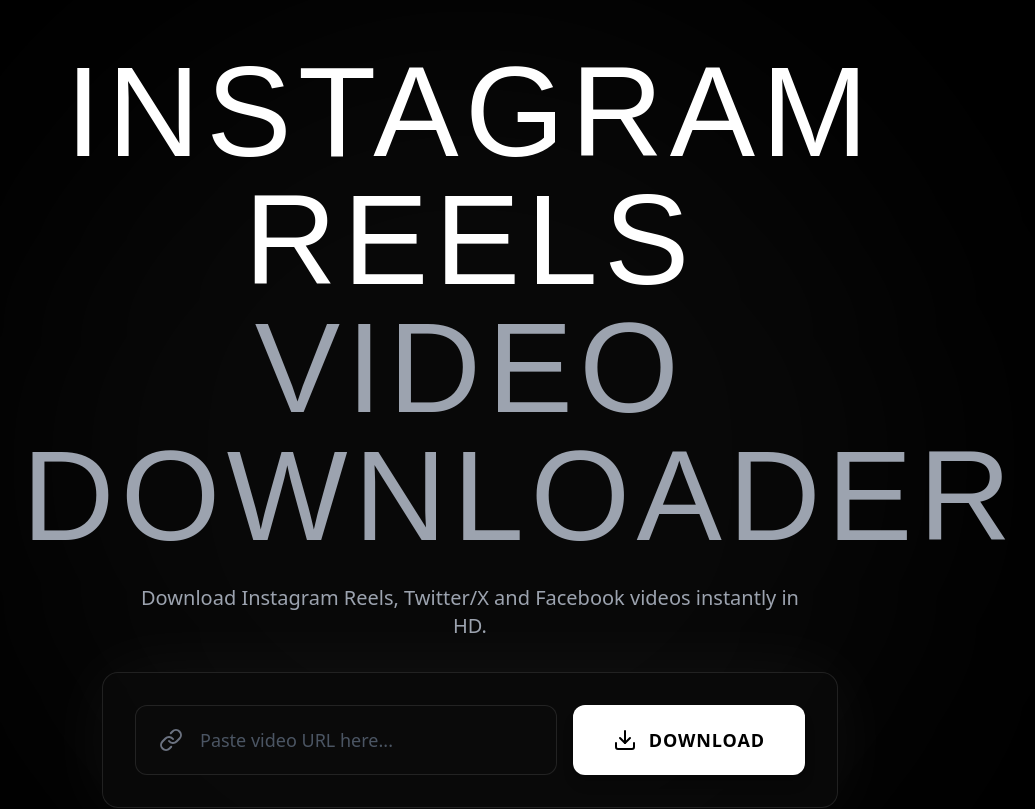
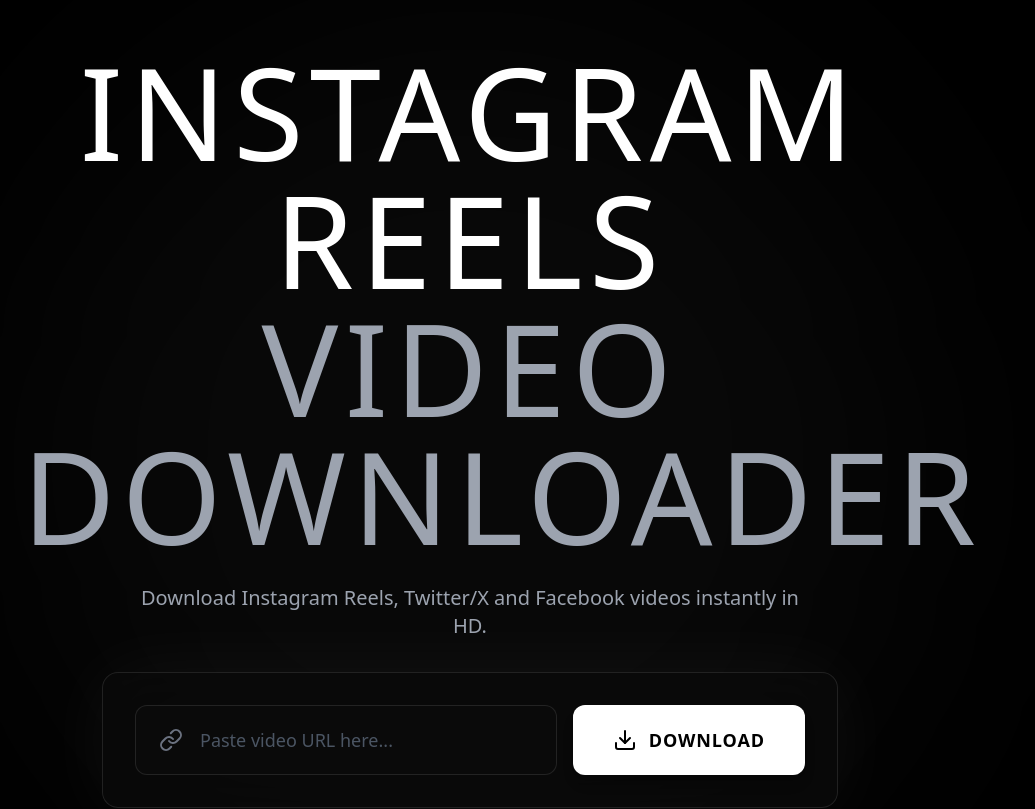
Before and after one commit to Pranayx24/VidDownloader1, a React (Vite) app in the folder frontend/: page / in a window 1280 px wide. Shown: the top 809 px of the page, without its empty margins (170-1205 px from the left). Built offline with nearby package versions, Linux system fonts and the light colour scheme; no server answers; the HTML template or start-up script is replaced by a standard one.

Commit message:
Update index.css

```diff
--- a/frontend/src/styles/index.css
+++ b/frontend/src/styles/index.css
@@ -1,8 +1,8 @@
+@import url('https://fonts.googleapis.com/css2?family=Bebas+Neue&family=Inter:wght@400;500;600;700&display=swap');
+
 @tailwind base;
 @tailwind components;
 @tailwind utilities;
-
-@import url('https://fonts.googleapis.com/css2?family=Bebas+Neue&family=Inter:wght@400;500;600;700&display=swap');
 
 :root {
   font-family: 'Inter', system-ui, Avenir, Helvetica, Arial, sans-serif;
@@ -18,8 +18,7 @@
   -moz-osx-font-smoothing: grayscale;
 }
 
-
-/* PREMIUM BACKGROUND */
+/* PREMIUM BACKGROUND /
 
 body {
   margin: 0;
@@ -40,16 +39,14 @@
   width: 100%;
 }
 
-
-/* HEADLINE FONT */
+/ HEADLINE FONT /
 
 .font-heading {
   font-family: 'Bebas Neue', 'Anton', sans-serif;
   letter-spacing: 0.05em;
 }
 
-
-/* GLASS CARD */
+/ GLASS CARD /
 
 .glass-morphism {
   background: rgba(17,17,17,0.7);
@@ -58,8 +55,7 @@
   border-radius: 1rem;
 }
 
-
-/* GRADIENT TEXT */
+/ GRADIENT TEXT /
 
 .gradient-text {
   background: white;
@@ -67,8 +63,7 @@
   -webkit-text-fill-color: transparent;
 }
 
-
-/* ANIMATIONS */
+/ ANIMATIONS /
 
 .animate-fade-in {
   animation: fadeIn 0.8s ease-out forwards;
@@ -80,8 +75,7 @@
   transform: translateY(20px);
 }
 
-
-/* KEYFRAMES */
+/ KEYFRAMES /
 
 @keyframes fadeIn {
   from { opacity: 0; }
@@ -99,8 +93,7 @@
   }
 }
 
-
-/* ANIMATION DELAYS */
+/ ANIMATION DELAYS */
 
 .animation-delay-100 { animation-delay: 100ms; }
 .animation-delay-200 { animation-delay: 200ms; }
```
